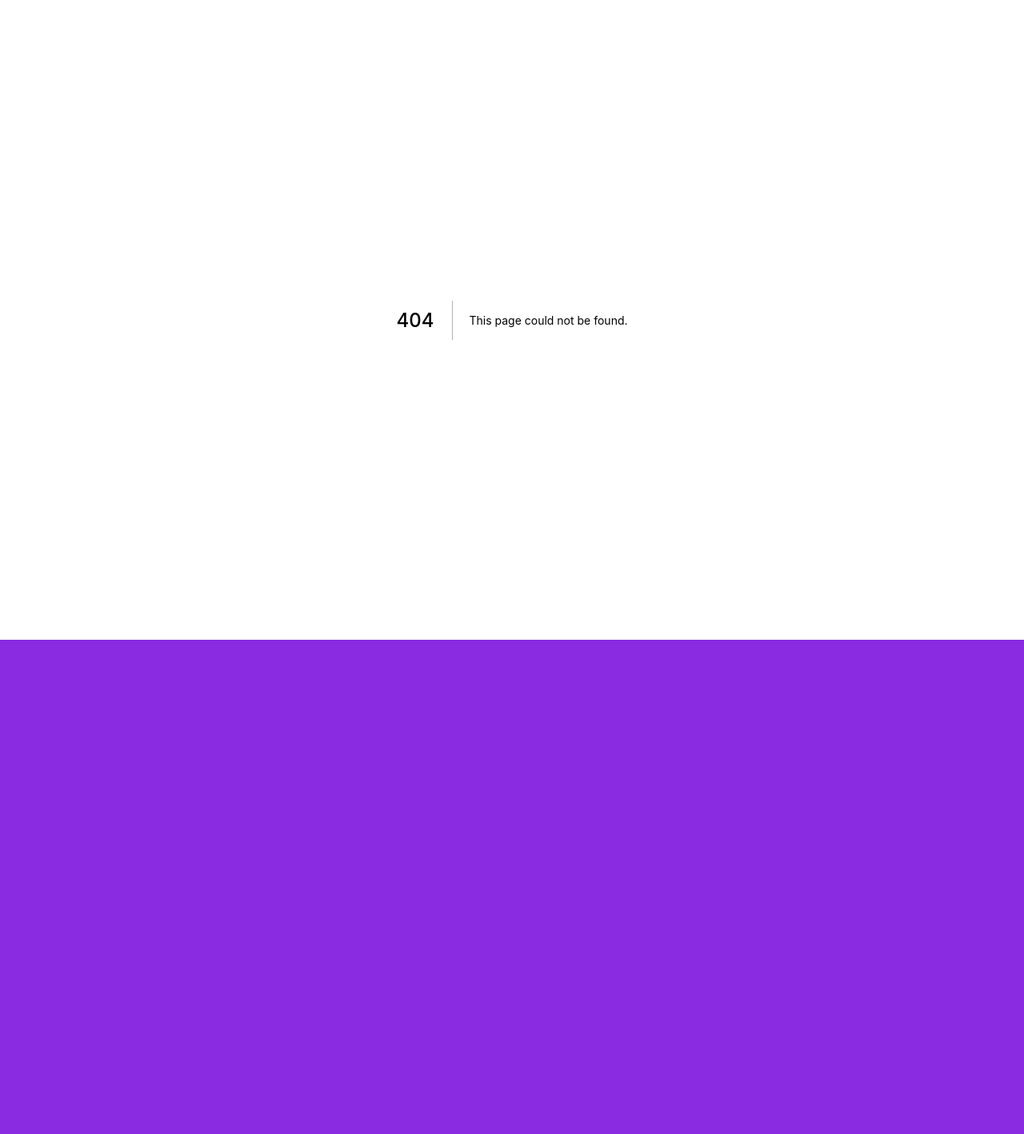
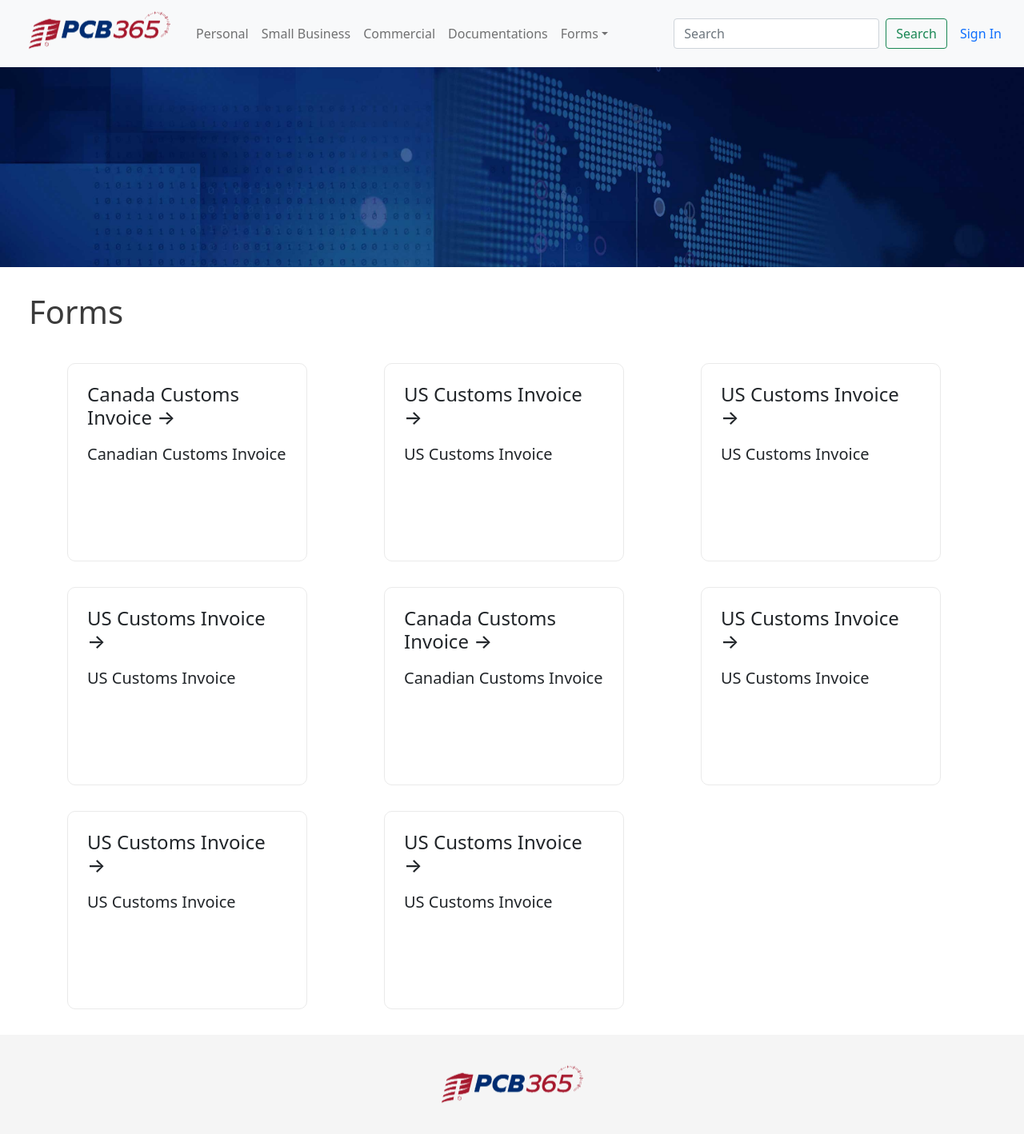
Before and after one commit to justinlee215/PCB365_Next_Frontend, a Next.js app: page /forms in a window 1280 px wide. Before the commit this address had no page. Shown: the top 1418 px of the page at 80% size. Before the commit the page ends 800 px from the top, so only its background shows below. Built offline with nearby package versions, Linux system fonts and the light colour scheme.

Commit message:
Fix CSS overall layout content

```diff
--- a/components/layout.js
+++ b/components/layout.js
@@ -29,14 +29,14 @@ export default function Layout({ children, home }) {
       <header>
         <Navbar bg="light" expand="lg" className={styles.header}>
           <Container fluid>
-            <Navbar.Brand href="#"><Image
+            <Link href="/"><Navbar.Brand href="/"><Image
                 priority
                 src="/images/pcb365.png"
                 className={styles.logo}
                 height={66.5}
                 width={193}
                 alt={name}
-              /></Navbar.Brand>
+              /></Navbar.Brand></Link>
             <Navbar.Toggle aria-controls="navbarScroll" />
             <Navbar.Collapse id="navbarScroll">
               <Nav
@@ -44,10 +44,10 @@ export default function Layout({ children, home }) {
                 style={{ maxHeight: '100px' }}
                 navbarScroll
               >
-                <Link href="/"><Nav.Link>Personal</Nav.Link></Link>
-                <Link href="/"><Nav.Link>Small Business</Nav.Link></Link>
-                <Link href="/"><Nav.Link>Commercial</Nav.Link></Link>
-                <Link href="/"><Nav.Link>Global Markets</Nav.Link></Link>
+                <Link href="/"><Nav.Link href="/">Personal</Nav.Link></Link>
+                <Link href="/"><Nav.Link href="/">Small Business</Nav.Link></Link>
+                <Link href="/"><Nav.Link href="/">Commercial</Nav.Link></Link>
+                <Link href="/forms"><Nav.Link href="/">Documentations</Nav.Link></Link>
                 <NavDropdown title="Forms" id="navbarScrollingDropdown">
                 <Link href="/forms/canada-customs-invoice"><NavDropdown.Item href="#action3">Canada Customs Invoice</NavDropdown.Item></Link>
                 <Link href="/forms/us-customs-invoice"><NavDropdown.Item href="#action4">US Customs Invoice</NavDropdown.Item></Link>
@@ -69,7 +69,8 @@ export default function Layout({ children, home }) {
           </Container>
         </Navbar>
       </header>
-      { home && <div className={styles.blueBackgroundImage}><Image src="/images/blueBackground.jpg" alt="pcb current site Logo link" height={1688} width={3000}/></div>}
+
+      { home && <section><div className={styles.blueBackgroundImage}><Image src="/images/blueBackground.jpg" alt="pcb current site Logo link" height={1688} width={3000}/></div></section>}
       <main>{children}</main>
       <footer className={styles.footer}>
       {!home && (
--- a/components/layout.module.css
+++ b/components/layout.module.css
@@ -19,8 +19,9 @@
   }
 
   .blueBackgroundImage {
-    max-height: 400px;
+    max-height: 250px;
     overflow: hidden;
+    background-color: bisque;
     /* height: 200px; */
   }
 
--- /dev/null
+++ b/pages/forms/forms.module.css
@@ -0,0 +1,89 @@
+
+.description {
+  margin: 4rem 0;
+  line-height: 1.5;
+  font-size: 2rem;
+}
+
+.container {
+  display: flex;
+  align-items: center;
+  text-align: center;
+  justify-content: center;
+}
+
+.code {
+    background: #fafafa;
+    border-radius: 5px;
+    padding: 0.75rem;
+    font-size: 1.1rem;
+    font-family: Menlo, Monaco, Lucida Console, Liberation Mono, DejaVu Sans Mono,
+      Bitstream Vera Sans Mono, Courier New, monospace;
+  }
+
+  .formBox {
+    display: flex;
+    align-items: center;
+    /* justify-content: center; */
+    /* background-color: lightcoral; */
+    max-width: 100%;
+    flex-wrap: wrap;
+    align-content: flex-start;
+  }
+
+  .grid {
+    display: flex;
+    /* align-items: center; */
+    /* justify-content: center; */
+    flex-wrap: wrap;
+    max-width: 1200px;
+    padding: 0 2rem;
+    min-height: 280px;
+    /* background-color: #0070f3; */
+  }
+
+  .card {
+    margin: 1rem;
+    padding: 1.5rem;
+    text-align: left;
+    color: inherit;
+    text-decoration: none;
+    border: 1px solid #eaeaea;
+    border-radius: 10px;
+    transition: color 0.15s ease, border-color 0.15s ease;
+    max-width: 300px;
+    min-height: 150px;
+    min-width: 300px;
+  }
+
+  .card:hover,
+  .card:focus,
+  .card:active {
+    color: #0070f3;
+    border-color: #0070f3;
+  }
+
+  .card h2 {
+    margin: 0 0 1rem 0;
+    font-size: 1.5rem;
+  }
+
+  .card p {
+    margin: 0;
+    font-size: 1.25rem;
+    line-height: 1.5;
+  }
+
+  .logo {
+    height: 1em;
+    margin-left: 0.5rem;
+  }
+
+  @media (max-width: 600px) {
+    .formBox {
+      flex-direction: column;
+      align-items: center;
+      justify-content: center;
+      text-align: center;
+    }
+  }
--- /dev/null
+++ b/pages/forms/index.js
@@ -0,0 +1,77 @@
+import Head from 'next/head'
+import Link from 'next/link'
+import Image from 'next/image'
+import Layout from '../../components/layout'
+import styles from './forms.module.css'
+
+export default function Form( {...props}) {
+  return (
+    <Layout home>
+      <Head>
+        <title>Forms</title>
+        <meta name="description" content="Generated by create next app" />
+        <link rel="icon" href="/favicon.png" />
+      </Head>
+      <main>
+        <h1 className={styles.title}>
+          Forms
+        </h1>
+        <div className={styles.container}></div>
+        <div className={styles.formBox}>
+          <div className={styles.grid}>
+            <Link href="/forms/canada-customs-invoice"><a className={styles.card}>
+              <h2>Canada Customs Invoice &rarr;</h2>
+              <p>Canadian Customs Invoice</p>
+            </a></Link>
+          </div>
+          <div className={styles.grid}>
+            <Link href="/forms/us-customs-invoice"><a className={styles.card}>
+              <h2>US Customs Invoice &rarr;</h2>
+              <p>US Customs Invoice</p>
+            </a></Link>
+          </div>
+
+          <div className={styles.grid}>
+            <Link href="/forms/us-customs-invoice"><a className={styles.card}>
+              <h2>US Customs Invoice &rarr;</h2>
+              <p>US Customs Invoice</p>
+            </a></Link>
+          </div>
+
+          <div className={styles.grid}>
+            <Link href="/forms/us-customs-invoice"><a className={styles.card}>
+              <h2>US Customs Invoice &rarr;</h2>
+              <p>US Customs Invoice</p>
+            </a></Link>
+          </div>
+          <div className={styles.grid}>
+            <Link href="/forms/canada-customs-invoice"><a className={styles.card}>
+              <h2>Canada Customs Invoice &rarr;</h2>
+              <p>Canadian Customs Invoice</p>
+            </a></Link>
+          </div>
+          <div className={styles.grid}>
+            <Link href="/forms/us-customs-invoice"><a className={styles.card}>
+              <h2>US Customs Invoice &rarr;</h2>
+              <p>US Customs Invoice</p>
+            </a></Link>
+          </div>
+
+          <div className={styles.grid}>
+            <Link href="/forms/us-customs-invoice"><a className={styles.card}>
+              <h2>US Customs Invoice &rarr;</h2>
+              <p>US Customs Invoice</p>
+            </a></Link>
+          </div>
+
+          <div className={styles.grid}>
+            <Link href="/forms/us-customs-invoice"><a className={styles.card}>
+              <h2>US Customs Invoice &rarr;</h2>
+              <p>US Customs Invoice</p>
+            </a></Link>
+          </div>
+        </div>
+       </main>
+    </Layout>
+    )
+}
--- a/styles/globals.css
+++ b/styles/globals.css
@@ -9,8 +9,13 @@ body {
 html  {
   min-height: 100%;
   position: relative;
-  background-color: blueviolet;
+  /* background-color: blueviolet; */
   width: 100%;
+}
+
+body {
+  /* background-color: brown; */
+  /* min-height: 100vh; */
 }
 
 a {
@@ -30,3 +35,15 @@ img {
   max-width: 100%;
   display: block;
 }
+
+main {
+  max-width: 1240px;
+  /* background-color: aquamarine; */
+  margin: auto;
+  padding: 0.5rem;
+}
+
+h1 {
+  padding: 1rem 0;
+  color: rgba(37, 37, 37, 0.897);
+}
--- a/styles/utils.module.css
+++ b/styles/utils.module.css
@@ -54,5 +54,5 @@
   .logo {
     padding: 5rem;
     margin: 5rem;
-    background-color: lightpink;
+    /* background-color: lightpink; */
   }
```
Also changed, not shown: pages/forms/canada-customs-invoice.js (+2 -6 lines), pages/forms/us-customs-invoice.js (+22 -0 lines), pages/index.js (+7 -21 lines), styles/Home.module.css (+19 -34 lines).
